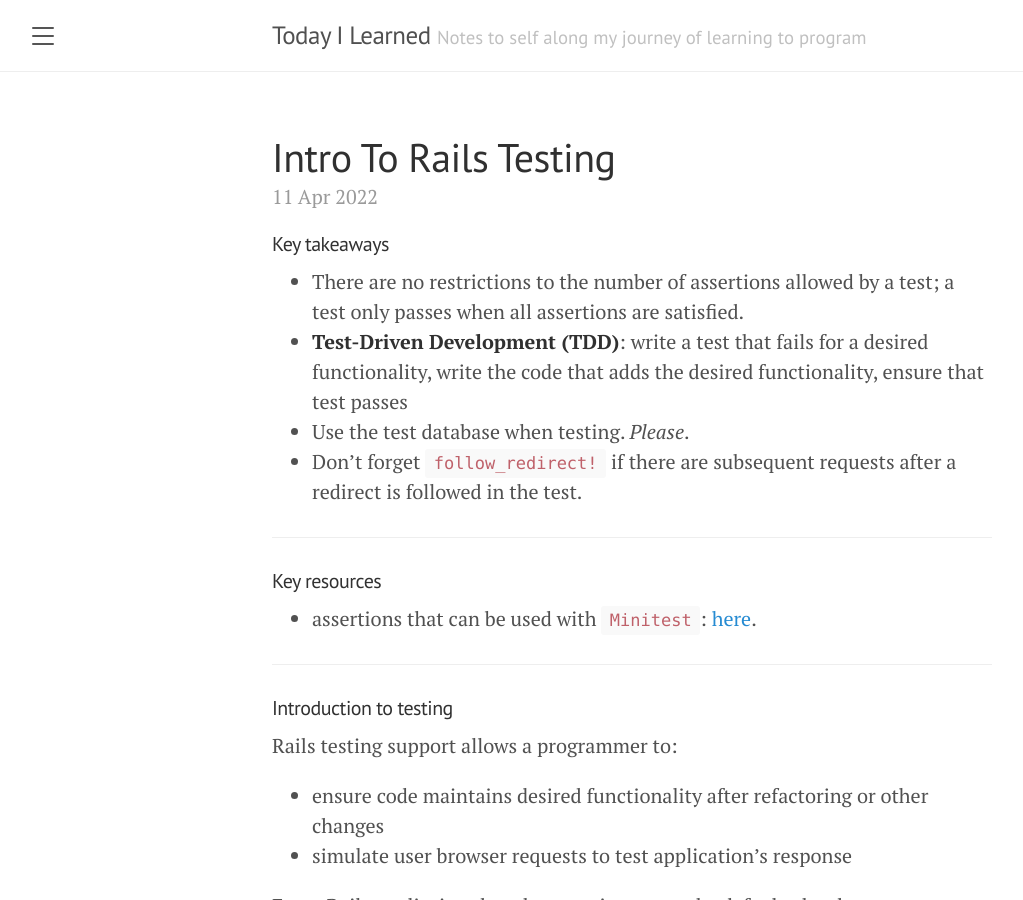
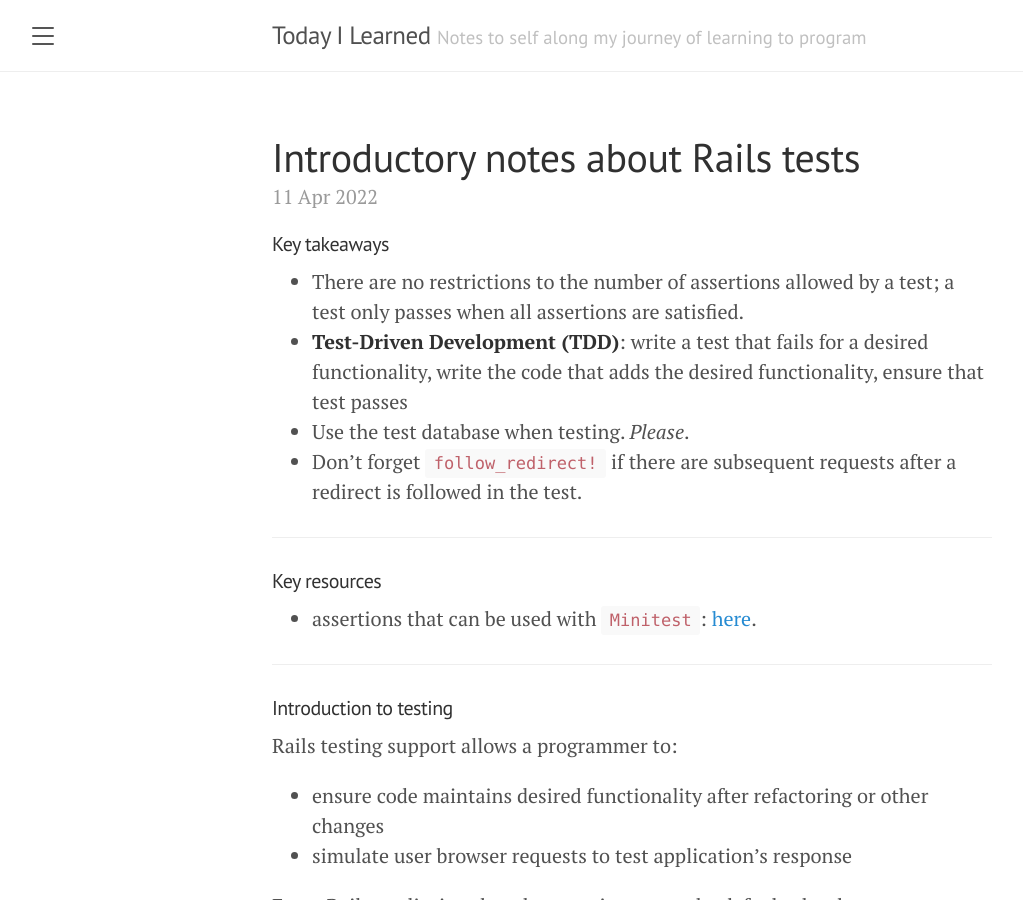
Before and after one commit to trevor-mill/learning_journal, a Jekyll site: the page built from _posts/2022-04-11-intro-to-rails-testing.md, in a window 1280 px wide and 900 px high. Shown: the whole window, without its empty margins (8-1031 px from the left). Built offline with Jekyll 4.4.1, drawn with Linux system fonts in a browser that asks for light colours; our own code applies the rules of GitHub Pages for plain Markdown files.

Commit message:
added title

```diff
--- a/_posts/2022-04-11-intro-to-rails-testing.md
+++ b/_posts/2022-04-11-intro-to-rails-testing.md
@@ -1,3 +1,10 @@
+---
+
+layout: post
+title: Introductory notes about Rails tests
+
+---
+
 #### Key takeaways
 - There are no restrictions to the number of assertions allowed by a test; a test only passes when all assertions are satisfied.
 - **Test-Driven Development (TDD)**: write a test that fails for a desired functionality, write the code that adds the desired functionality, ensure that test passes
```
